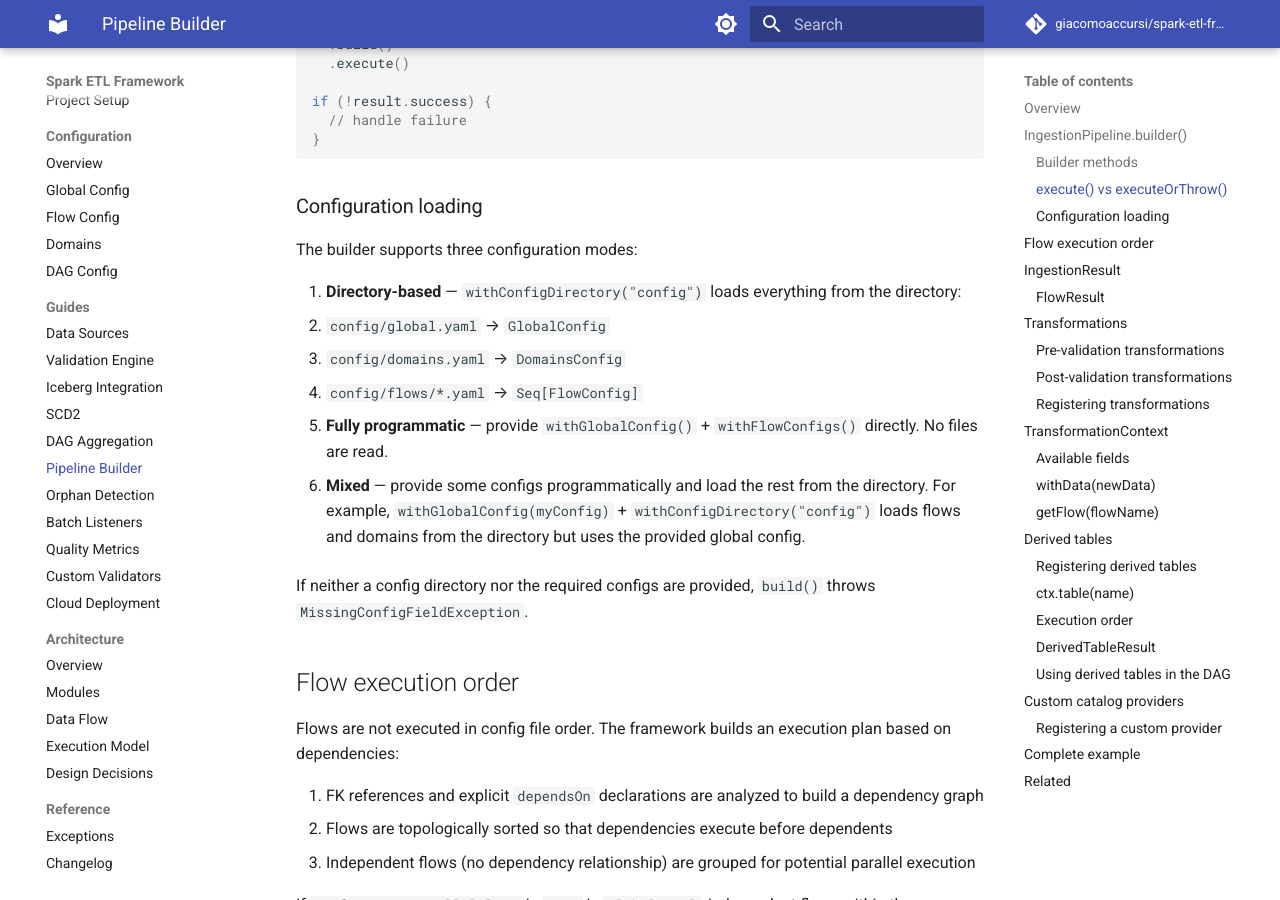
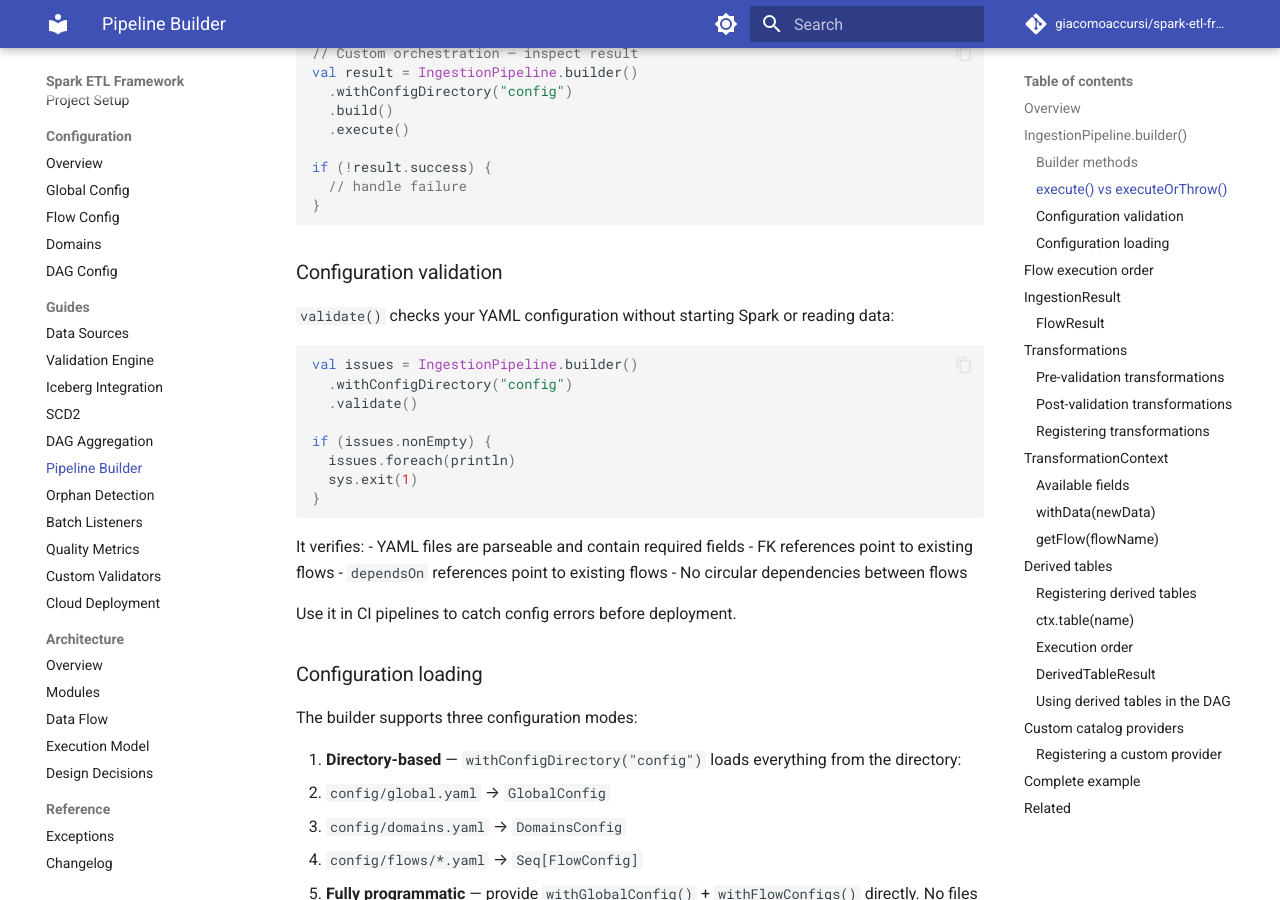
Before and after one commit to giacomoaccursi/Floe, an MkDocs documentation site: the page built from site-docs/guides/pipeline-builder.md, in a window 1280 px wide and 900 px high, scrolled down 2440 px. Built offline with MkDocs 1.6.1 and Material for MkDocs 9.7.7, drawn with Linux system fonts in a browser that asks for light colours; comment, search, counter and statistics services are not loaded; some of the changed text lies outside the part shown.

Commit message:
feat(pipeline): add validate() for config linting without Spark

````diff
--- a/site-docs/guides/pipeline-builder.md
+++ b/site-docs/guides/pipeline-builder.md
@@ -45,6 +45,7 @@ val result = pipeline.execute()
 | `withBatchListener(listener)` | Registers a listener notified on batch completion or failure. See [Batch Listeners](batch-listeners.md). |
 | `withVariables(variables)` | Sets variables for YAML substitution (priority over env vars). See [Configuration Overview](../configuration/overview.md#variable-substitution) |
 | `build()` | Builds the pipeline (returns `IngestionPipeline`) |
+| `validate()` | Validates configuration without executing. Returns `Seq[String]` of issues (empty = valid). |
 
 The builder does not have an `execute()` method — call `build()` first, then `execute()` or `executeOrThrow()` on the returned pipeline.
 
@@ -76,6 +77,29 @@ if (!result.success) {
   // handle failure
 }
 ```
+
+### Configuration validation
+
+`validate()` checks your YAML configuration without starting Spark or reading data:
+
+```scala
+val issues = IngestionPipeline.builder()
+  .withConfigDirectory("config")
+  .validate()
+
+if (issues.nonEmpty) {
+  issues.foreach(println)
+  sys.exit(1)
+}
+```
+
+It verifies:
+- YAML files are parseable and contain required fields
+- FK references point to existing flows
+- `dependsOn` references point to existing flows
+- No circular dependencies between flows
+
+Use it in CI pipelines to catch config errors before deployment.
 
 ### Configuration loading
 
````
Also changed, not shown: 2 other files.
